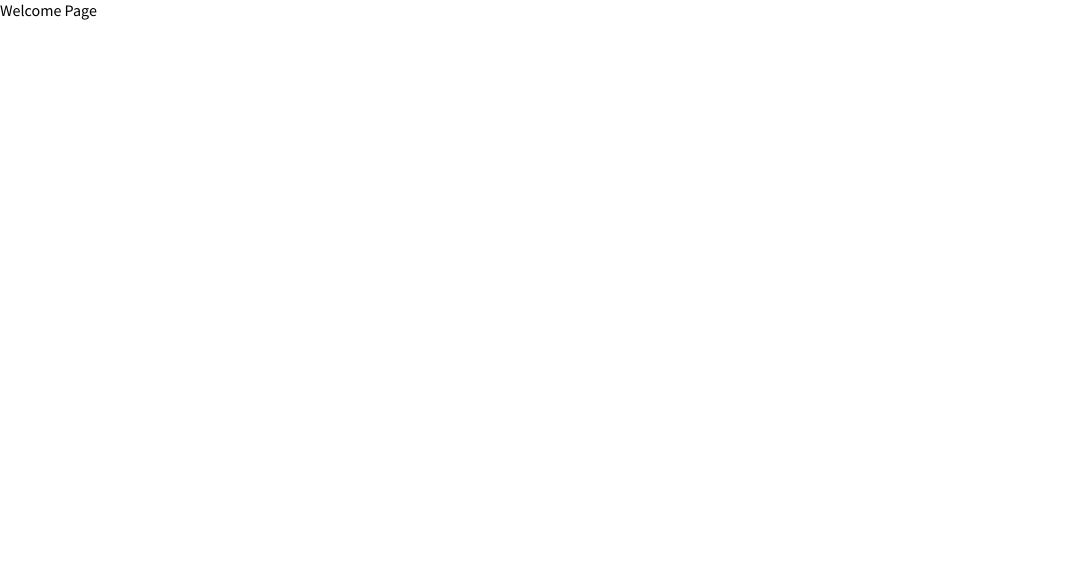
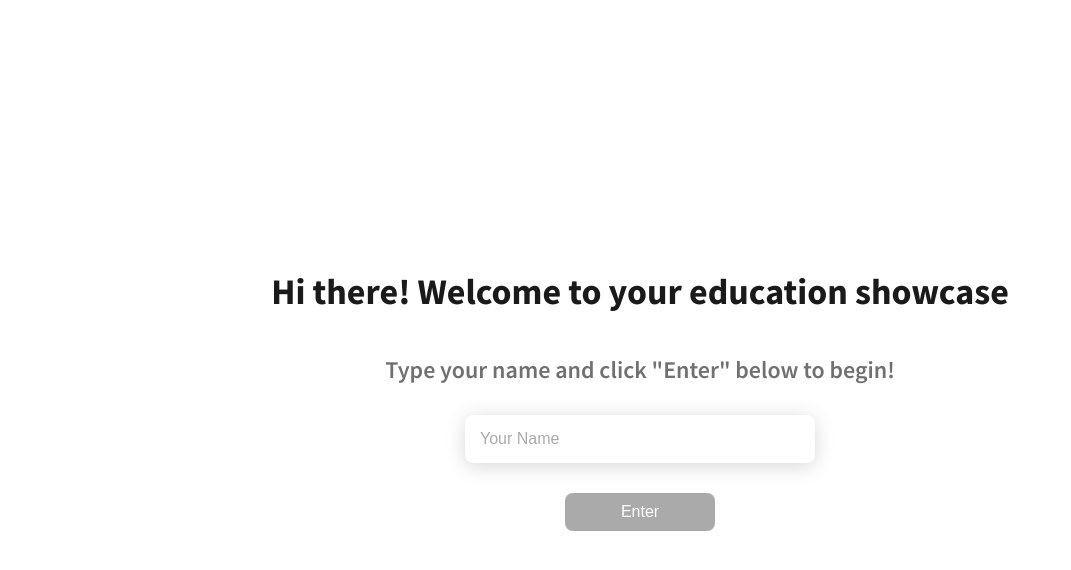
Before and after one commit to Rcoder0907/rehan, a React (Create React App) app: page / in a window 1280 px wide. Shown: the top 570 px of the page, without its empty margins (0-1071 px from the left). Built offline with nearby package versions, Linux system fonts and the light colour scheme.

Commit message:
create heading, text, input,button component and included in welcome page

```diff
--- /dev/null
+++ b/src/components/atoms/Heading/index.jsx
@@ -0,0 +1,18 @@
+import React from "react";
+
+import "./style.scss";
+
+const Heading = ({ size = "normal", title }) => {
+  switch (size) {
+    case "big":
+      return <h1 className={`heading ${size}`}>{title}</h1>;
+    case "normal":
+      return <h3 className={`heading ${size}`}>{title}</h3>;
+    case "small":
+      return <h5 className={`heading ${size}`}>{title}</h5>;
+    default:
+      return null;
+  }
+};
+
+export default Heading;
--- /dev/null
+++ b/src/components/atoms/Heading/style.scss
@@ -0,0 +1,19 @@
+@import "src/assets/styles/index";
+
+.heading {
+  color: $dark;
+  &.big {
+    font-size: 36px;
+    font-weight: $bold;
+  }
+
+  &.normal {
+    font-size: 24px;
+    font-weight: $semiBold;
+  }
+
+  &.small {
+    font-size: 18px;
+    font-weight: $semiBold;
+  }
+}
--- /dev/null
+++ b/src/components/atoms/Text/index.jsx
@@ -0,0 +1,9 @@
+import React from "react";
+
+import "./style.scss";
+
+const Text = ({ text, size, className }) => {
+  return <p className={`text ${size} ${className}`}>{text}</p>;
+};
+
+export default Text;
--- /dev/null
+++ b/src/components/atoms/Text/style.scss
@@ -0,0 +1,19 @@
+@import "src/assets/styles/index";
+
+.text {
+  color: $gray;
+  font-weight: $semiBold;
+
+  &.big {
+    font-size: 24px;
+  }
+
+  &.normal {
+    font-size: 20px;
+  }
+
+  &.small {
+    font-size: 16px;
+    font-weight: $regular;
+  }
+}
--- /dev/null
+++ b/src/components/molecules/Button/index.jsx
@@ -0,0 +1,14 @@
+import React from "react";
+import Text from "../../atoms/Text";
+
+import "./style.scss";
+
+const Button = ({ title, onClick, className, ...props }) => {
+  return (
+    <button className={`button ${className}`} onClick={onClick} {...props}>
+      <Text size={"small"} className={"button-text"} text={title} />
+    </button>
+  );
+};
+
+export default Button;
--- /dev/null
+++ b/src/components/molecules/Button/style.scss
@@ -0,0 +1,21 @@
+@import "src/assets/styles/index";
+
+.button {
+  padding: 10px 30px;
+  display: inline-block;
+  min-width: 150px;
+  background-color: $blue;
+  border: 0;
+  border-radius: $border-radius;
+  cursor: pointer;
+
+  &-text {
+    color: $white;
+    font-weight: $semiBold;
+  }
+
+  &:disabled {
+    background-color: $silver;
+    cursor: default;
+  }
+}
--- /dev/null
+++ b/src/components/molecules/Input/index.jsx
@@ -0,0 +1,16 @@
+import React from "react";
+
+import "./style.scss";
+
+const Input = ({ type, onChange, className, ...props }) => {
+  return (
+    <input
+      type={type}
+      onChange={onChange}
+      className={`input ${className}`}
+      {...props}
+    />
+  );
+};
+
+export default Input;
--- /dev/null
+++ b/src/components/molecules/Input/style.scss
@@ -0,0 +1,5 @@
+@import "src/assets/styles/index";
+
+.input {
+  max-width: 350px;
+}
--- a/src/pages/Welcome/index.jsx
+++ b/src/pages/Welcome/index.jsx
@@ -1,11 +1,39 @@
-import React from "react";
+import React, { useState } from "react";
+
+import Heading from "../../components/atoms/Heading";
+import Text from "../../components/atoms/Text";
+
+import "./style.scss";
+import Input from "../../components/molecules/Input";
+import Button from "../../components/molecules/Button";
 
 const WelcomePage = () => {
+  const [name, setName] = useState("");
+
+  const handleSave = () => {
+    if (name.trim()) {
+      console.log(name)
+    }
+  };
 
   return (
-    <>
-      Welcome Page
-    </>
+    <div className={"welcome-page"}>
+      <Heading
+        title={"Hi there! Welcome to your education showcase"}
+        size={"big"}
+      />
+      <Text
+        size={"big"}
+        text={'Type your name and click "Enter" below to begin!'}
+        className={"welcome-page-subtitle"}
+      />
+      <Input
+        placeholder={"Your Name"}
+        className={"welcome-page-input"}
+        onChange={(e) => setName(e.target.value)}
+      />
+      <Button title={"Enter"} onClick={handleSave} disabled={!name} />
+    </div>
   );
 };
 
--- /dev/null
+++ b/src/pages/Welcome/style.scss
@@ -0,0 +1,15 @@
+.welcome-page {
+  display: flex;
+  align-items: center;
+  justify-content: center;
+  flex-direction: column;
+  height: 100vh;
+
+  &-subtitle {
+    margin-top: 40px;
+  }
+
+  &-input {
+    margin: 30px 0;
+  }
+}
```
